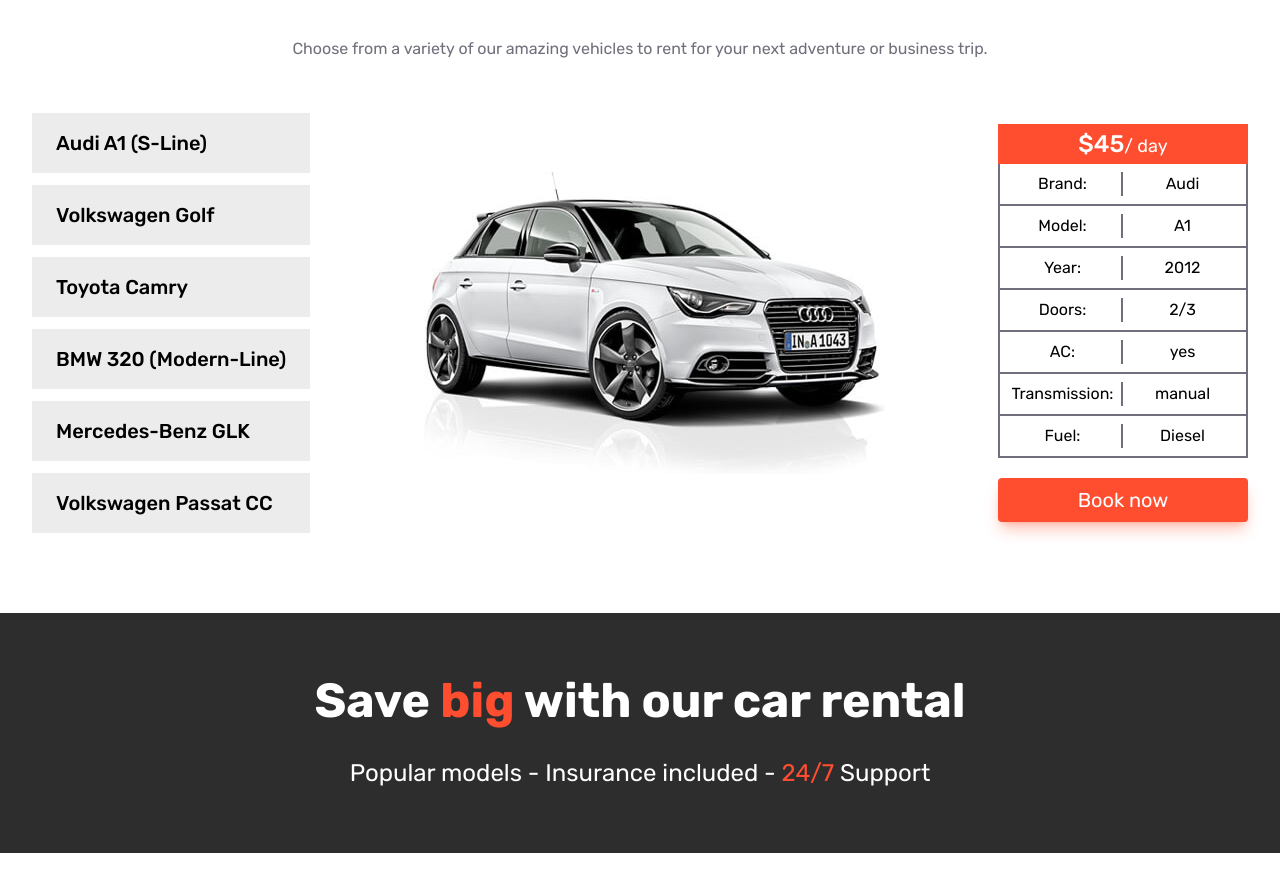
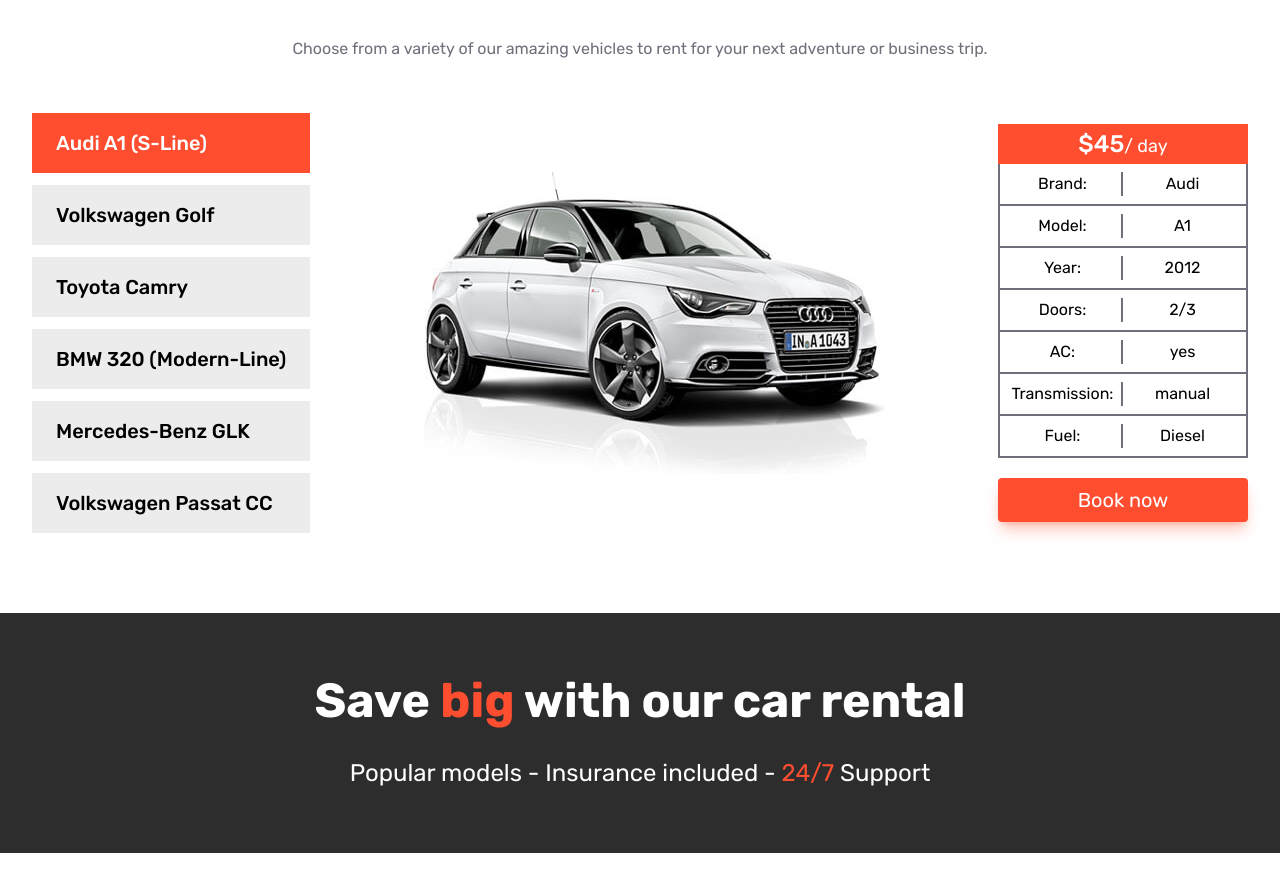
Before and after one commit to KarolKotomski/Car-Rental, a React (Create React App) app: page / in a window 1280 px wide. Shown: the part 1834-2725 px from the top of the page. Built offline with nearby package versions, Linux system fonts and the light colour scheme.

Commit message:
Highlight active button funcionality added to Pick section

```diff
--- a/src/components/Pick.tsx
+++ b/src/components/Pick.tsx
@@ -1,14 +1,15 @@
 import { vehicles } from "../data/AllData";
 import { useState } from "react";
 
-
 const Pick = () => {
   const [selectedVehicle, setSelectedVehicle] = useState(vehicles[0]);
+  const [activeButtonId, setActiveButtonId] = useState(vehicles[0].id);
 
   const handleButtonClick = (id: number) => {
     const selected = vehicles.find((vehicle) => vehicle.id === id);
     if (selected) {
       setSelectedVehicle(selected);
+      setActiveButtonId(id);
     }
   };
   return (
@@ -27,22 +28,30 @@ const Pick = () => {
           <div className="flex flex-col justify-between gap-3">
             {vehicles.map((vehicle, index) => (
               <button
-                className="bg-gray3 px-6 py-4 text-left text-xl font-medium hover:bg-orange hover:text-white whitespace-nowrap"
-                key={index} onClick={()=> handleButtonClick(vehicle.id)}
+                className={`whitespace-nowrap px-6 py-4 text-left text-xl font-medium hover:bg-orange hover:text-white ${
+                  activeButtonId === vehicle.id
+                    ? "bg-orange text-white"
+                    : "bg-gray3"
+                }`}
+                key={index}
+                onClick={() => handleButtonClick(vehicle.id)}
               >
-                {vehicle.brand} {vehicle.model} {vehicle.line ? vehicle.line : ""}
+                {vehicle.brand} {vehicle.model}{" "}
+                {vehicle.line ? vehicle.line : ""}
               </button>
             ))}
           </div>
 
-          <div className="flex flex-col items-center gap-5 py-10 md:flex-row md:justify-between md:w-full lg:justify-end lg:gap-0 lg:py-0">
+          <div className="flex flex-col items-center gap-5 py-10 md:w-full md:flex-row md:justify-between lg:justify-end lg:gap-0 lg:py-0">
             <div className="flex justify-center px-5 lg:w-full lg:px-10 2xl:px-16">
-              <img src={selectedVehicle.image2} alt="selected car"/>
+              <img src={selectedVehicle.image2} alt="selected car" />
             </div>
 
             <div className="flex min-w-[250px] flex-col">
               <div className="bg-orange px-4 py-1 text-center text-lg text-white">
-                <span className="text-2xl font-medium">{selectedVehicle.cost}</span>
+                <span className="text-2xl font-medium">
+                  {selectedVehicle.cost}
+                </span>
                 / day
               </div>
               <div className="flex border-x-2 border-b-2 border-gray2 px-1 py-2 text-center">
```
